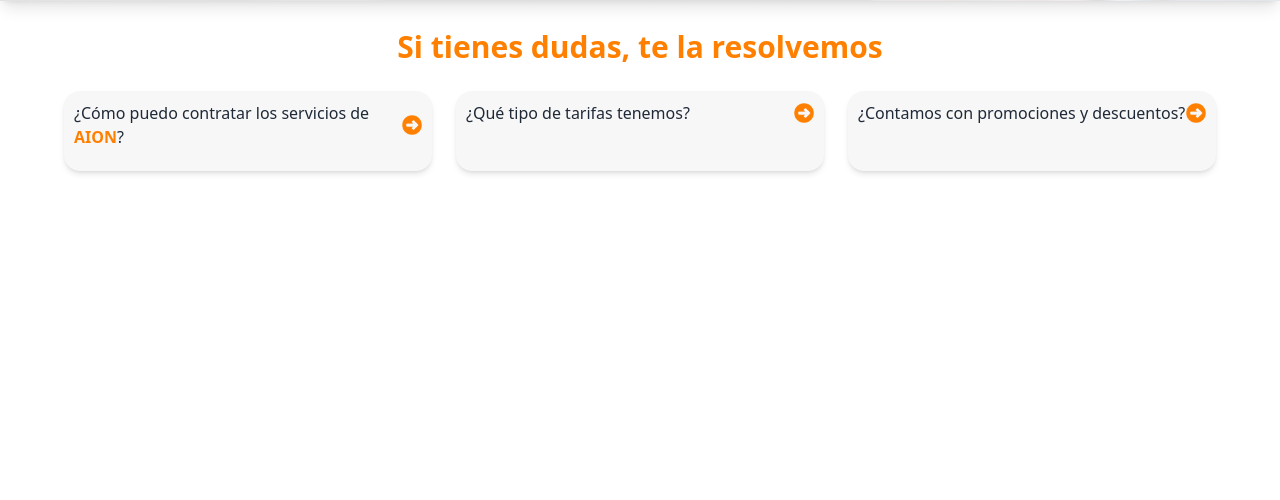
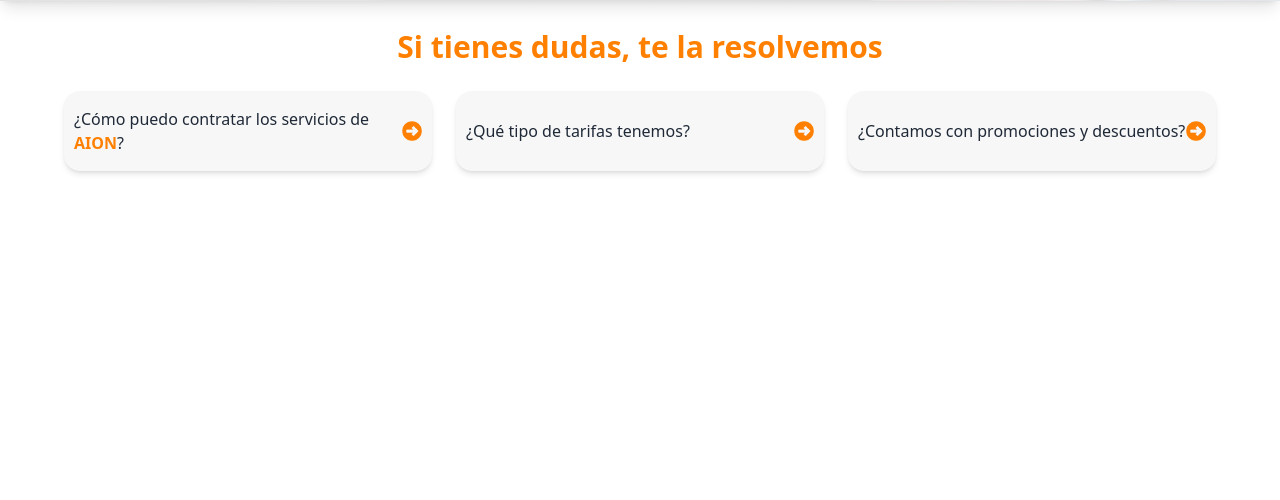
Before and after one commit to seccion9/aion-landing, a PHP site: page /formulario.html in a window 1280 px wide. Shown: the part 859-1359 px from the top of the page. Run offline with PHP 8.4, Linux system fonts and the light colour scheme; some libraries are stand-ins or nearby versions.

Commit message:
Update styles.css

```diff
--- a/proyecto_aion_tailwind/styles.css
+++ b/proyecto_aion_tailwind/styles.css
@@ -97,7 +97,7 @@ section {
     transition: all var(--transition-default);
     display: flex;
     flex-direction: column;
-    /* justify-content: center; */
+    justify-content: center;
 }
 
 .card.activa {
```
